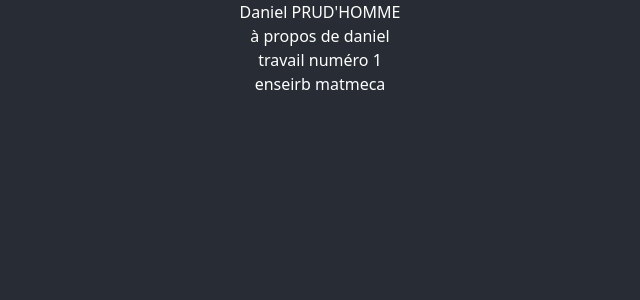
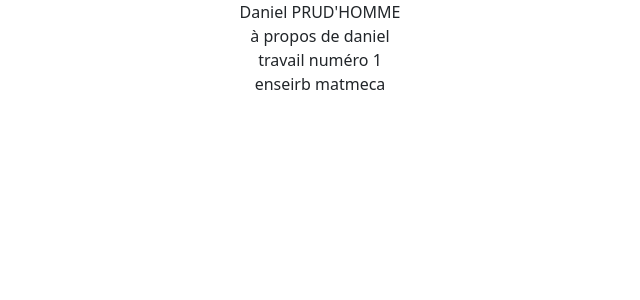
Before and after one commit to danielprudhomme/portfolio, a React (Create React App) app: page / in a window 1280 px wide. Shown: the top 300 px of the page, without its empty margins (320-960 px from the left). Built offline with nearby package versions, Linux system fonts and the light colour scheme.

Commit message:
change bg color

```diff
--- a/src/App.scss
+++ b/src/App.scss
@@ -1,4 +1,3 @@
 .App {
   text-align: center;
-  color: white;
 }
--- a/src/index.scss
+++ b/src/index.scss
@@ -1,9 +1,8 @@
 // Override default variables before the import
-$body-bg: #282c34;
+
+// Import Bootstrap and its default variables
+@import '~bootstrap/scss/bootstrap.scss';
 
 body {
   margin: 0;
 }
-
-// Import Bootstrap and its default variables
-@import '~bootstrap/scss/bootstrap.scss';
```
